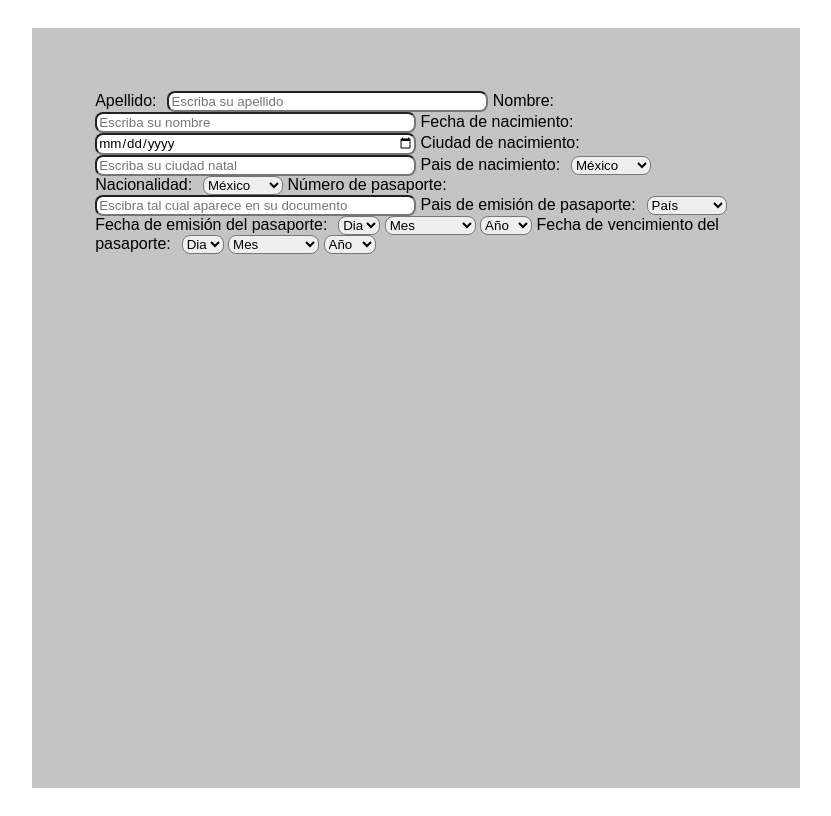
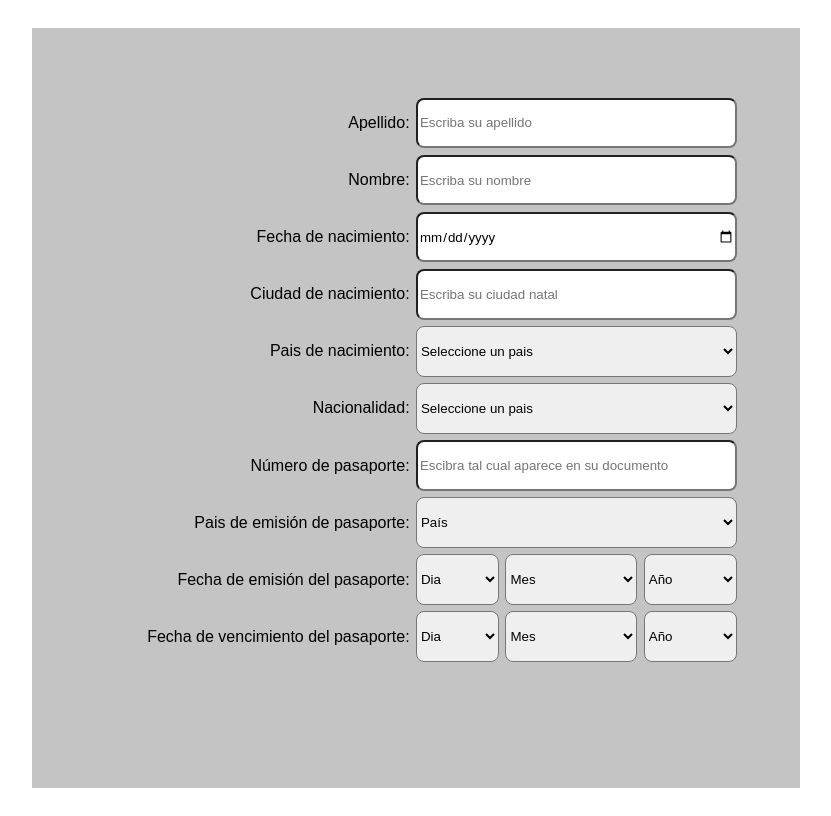
Before and after one commit to MartinFlakes/Aplicaciones-Web-3E, a plain HTML site: page Practica-4/Maquetado1.html in a window 1280 px wide. Shown: the whole page, without its empty margins (224-1055 px from the left). Drawn offline with Linux system fonts and the light colour scheme.

Commit message:
Add files via upload

```diff
--- a/Practica-4/Maquetado1.html
+++ b/Practica-4/Maquetado1.html
@@ -9,40 +9,58 @@
 </head>
 <body>
     <form>
+        <div class="fila">
         <label for="apellido">Apellido:</label>
         <input type="text" name="apellido" id="apellido" placeholder="Escriba su apellido">
+        </div>
+
+        <div class="fila">
         <!-- <fieldset> -->
             <label for="nombre">Nombre:</label>
             <input type="text" id="nombre" name="nombre" placeholder="Escriba su nombre">
         <!-- </fieldset> -->
+        </div>
 
+        <div class="fila">
         <label for="fecha">Fecha de nacimiento:</label>
         <input type="date" id="fecha" name="fecha">
+        </div>
 
+        <div class="fila">
             <label for="ciudad">Ciudad de nacimiento:</label>
             <input type="text" id="ciudad" name="ciudad" placeholder="Escriba su ciudad natal">
+        </div>
 
+        <div class="fila">
             <label for="pais">Pais de nacimiento:</label>
             <select name="pais" id="pais">
+                <option value="">Seleccione un pais</option>
                 <option value="México">México</option>
                 <option value="Cánada">Cánada</option>
                 <option value="Colombia">Colombia</option>
                 <option value="Ecuador">Ecuador</option>
                 <option value="Argentina">Argentina</option>
             </select>
+        </div>
 
+        <div class="fila">
             <label for="pais">Nacionalidad:</label>
             <select name="nacionalidad" id="nacionalidad">
+                <option value="">Seleccione un pais</option>
                 <option value="México">México</option>
                 <option value="Cánada">Cánada</option>
                 <option value="Colombia">Colombia</option>
                 <option value="Ecuador">Ecuador</option>
                 <option value="Argentina">Argentina</option>
             </select>
+        </div>
 
+        <div class="fila">
             <label for="pasaporte">Número de pasaporte:</label>
             <input type="number" id="pasaporte" placeholder="Escibra tal cual aparece en su documento">
+        </div>
 
+        <div class="fila">
             <label for="emision">Pais de emisión de pasaporte:</label>
             <select name="emision" id="emision">
                 <option value="">País</option>
@@ -52,7 +70,9 @@
                 <option value="Ecuador">Ecuador</option>
                 <option value="Argentina">Argentina</option>
             </select>
+        </div>
 
+        <div class="fila">
             <label for="fecha_emision">Fecha de emisión del pasaporte:</label>
             <select name="dia" id="dia_emision">
                 <option value="">Dia</option>
@@ -88,7 +108,7 @@
                 <option value="30">30</option>
                 <option value="31">31</option>
             </select>
-        <select name="mes" id="mes_emision">
+            <select name="mes" id="mes_emision" class="mes">
                 <option value="">Mes</option>
                 <option value="Enero">Enero</option>
                 <option value="Febrero">Febrero</option>
@@ -153,8 +173,9 @@
                 <option value="1977">1977</option>
                 <option value="Etc">Etc</option>
             </select>
+        </div>
 
-
+        <div class="fila">
             <label for="fecha_vencimiento">Fecha de vencimiento del pasaporte:</label>
             <select name="dia" id="dia_vencimiento">
                 <option value="">Dia</option>
@@ -190,7 +211,7 @@
                 <option value="30">30</option>
                 <option value="31">31</option>
             </select>
-        <select name="mes" id="mes_vencimiento">
+            <select name="mes" id="mes_vencimiento" class="mes">
                 <option value="">Mes</option>
                 <option value="Enero">Enero</option>
                 <option value="Febrero">Febrero</option>
@@ -256,6 +277,7 @@
                 <option value="1977">1977</option>
                 <option value="Etc">Etc</option>
             </select>
+        </div>
     </form>
 
 </body>
```
Lines whose indentation alone changed are shown as unchanged.
